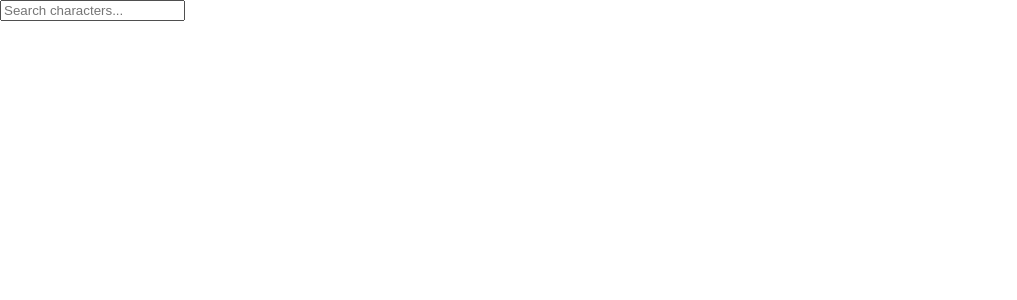
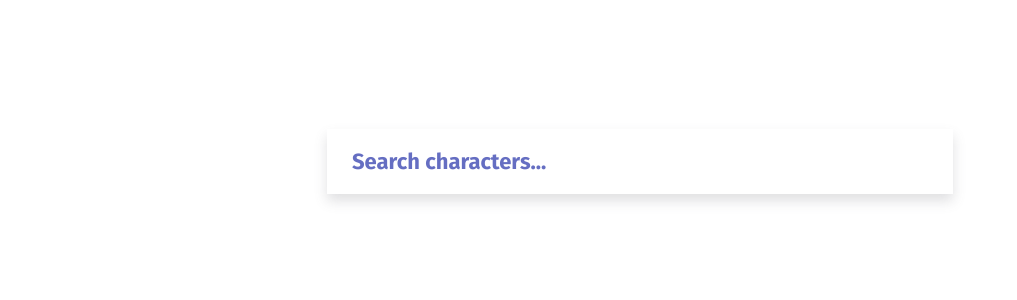
Before and after one commit to annalatyeva/latyeva_fuse8_test-task, a React (Create React App) app: page / in a window 1280 px wide. Shown: the top 300 px of the page, without its empty margins (0-1017 px from the left). Built offline with nearby package versions, Linux system fonts and the light colour scheme.

Commit message:
feat: add styles and adaptive, add focus to input, refactoring

```diff
--- a/public/index.html
+++ b/public/index.html
@@ -24,6 +24,12 @@
       work correctly both with client-side routing and a non-root public URL.
       Learn how to configure a non-root public URL by running `npm run build`.
     -->
+    <link rel="preconnect" href="https://fonts.googleapis.com" />
+    <link rel="preconnect" href="https://fonts.gstatic.com" crossorigin />
+    <link
+      href="https://fonts.googleapis.com/css2?family=Fira+Sans:wght@400;700&family=Montserrat:wght@400;700&display=swap"
+      rel="stylesheet"
+    />
     <title>Rick and Morty Database</title>
   </head>
   <body>
--- a/src/App.js
+++ b/src/App.js
@@ -1,3 +1,5 @@
+import './app.css';
+
 import InputPage from './pages/inputPage/InputPage';
 
 function App() {
--- /dev/null
+++ b/src/app.css
@@ -0,0 +1,272 @@
+:root {
+  --montserrat: 'Montserrat', serif;
+  --fira: 'Fira Sans', serif;
+  --blue: rgb(101, 110, 194);
+  --black: rgb(40, 38, 38);
+  --gray: rgb(118, 118, 118);
+  --green: rgb(38, 117, 4);
+  --red: rgb(130, 10, 10);
+  --box-shadow: 0px 7px 12px 0px rgba(100, 100, 111, 0.2);
+}
+
+.page {
+  max-width: 1636px;
+  margin: auto;
+  padding: 20px;
+}
+
+.search-container {
+  position: fixed;
+  top: 0px;
+  left: 50%;
+  padding: 129px 0px 0px;
+  transform: translateX(-50%);
+  width: 100%;
+  max-width: 1636px;
+  background-color: #ffffff;
+}
+
+.input-container {
+  max-width: 626px;
+  margin: auto;
+}
+
+.input {
+  width: 100%;
+  padding: 19px 25px;
+  font-family: var(--fira);
+  font-weight: bold;
+  font-size: 22px;
+  color: var(--blue);
+  border: none;
+  box-shadow: var(--box-shadow);
+}
+
+.input:focus {
+  border: none;
+  outline: none;
+}
+
+.input::placeholder {
+  color: var(--blue);
+}
+
+.count-container {
+  max-width: 626px;
+  margin: auto;
+  padding: 13px 0px 67px 39px;
+}
+
+.count {
+  font-family: var(--montserrat);
+  font-size: 16px;
+  color: var(--black);
+}
+
+.cards-container {
+  display: grid;
+  grid-template-columns: repeat(6, 1fr);
+  gap: 20px;
+  padding-top: 272px;
+}
+
+.card {
+  box-shadow: var(--box-shadow);
+
+  h2 {
+    font-family: var(--fira);
+    color: var(--black);
+  }
+
+  .card-info {
+    display: flex;
+    justify-content: space-between;
+    line-height: 30px;
+    font-family: var(--montserrat);
+    font-size: 14px;
+  }
+}
+
+.card:first-child,
+.card:nth-child(2) {
+  grid-column: span 3;
+
+  h2 {
+    font-size: 30px;
+  }
+
+  a {
+    height: 262px;
+    padding: 19px 30px;
+  }
+}
+
+.card:nth-child(n + 3) {
+  grid-column: span 2;
+
+  h2 {
+    font-size: 25px;
+  }
+
+  a {
+    height: 150px;
+    padding: 20px 34px 12px;
+  }
+}
+
+.card a {
+  display: flex;
+  flex-direction: column;
+  justify-content: space-between;
+  color: var(--gray);
+  text-decoration: none;
+}
+
+.card a:hover {
+  background-color: rgb(101, 110, 194, 0.1);
+}
+
+.dead,
+.alive,
+.unknown {
+  font-weight: bold;
+}
+
+.dead {
+  color: var(--red);
+}
+
+.alive {
+  color: var(--green);
+}
+
+.unknown {
+  color: var(--blue);
+}
+
+@media screen and (max-width: 1200px) {
+  .card:first-child,
+  .card:nth-child(2) {
+    a {
+      height: 210px;
+    }
+  }
+}
+
+@media screen and (max-width: 1130px) {
+  .card:nth-child(n + 3) {
+    grid-column: span 3;
+  }
+}
+
+@media screen and (max-width: 800px) {
+  .card:first-child,
+  .card:nth-child(2) {
+    grid-column: span 6;
+
+    h2 {
+      font-size: 28px;
+    }
+
+    a {
+      height: 180px;
+    }
+  }
+
+  .card:nth-child(n + 3) {
+    h2 {
+      font-size: 22px;
+    }
+  }
+}
+
+@media screen and (max-width: 768px) {
+  .search-container {
+    position: relative;
+    padding: 50px 0px 0px;
+    max-width: 768px;
+    width: 100%;
+    background-color: #ffffff;
+  }
+
+  .input-container {
+    max-width: 490px;
+    margin: auto;
+  }
+
+  .input {
+    padding: 14px 20px;
+    font-size: 20px;
+  }
+
+  .count-container {
+    max-width: 490px;
+    padding: 13px 0px 50px 39px;
+  }
+
+  .cards-container {
+    padding-top: 0px;
+    gap: 10px;
+  }
+
+  .card:first-child,
+  .card:nth-child(2) {
+    h2 {
+      font-size: 25px;
+    }
+
+    a {
+      height: 150px;
+    }
+  }
+
+  .card:nth-child(n + 3) {
+    .card-info {
+      flex-direction: column;
+      line-height: 22px;
+    }
+
+    h2 {
+      font-size: 20px;
+    }
+  }
+}
+
+@media screen and (max-width: 500px) {
+  .card:first-child,
+  .card:nth-child(2) {
+    a {
+      height: 140px;
+      padding: 11px 22px;
+    }
+  }
+
+  .card:nth-child(n + 3) {
+    grid-column: span 6;
+
+    .card-info {
+      flex-direction: row;
+    }
+
+    a {
+      height: 120px;
+      padding: 12px 26px 4px;
+    }
+  }
+}
+
+@media screen and (max-width: 370px) {
+  .card:first-child,
+  .card:nth-child(2) {
+    .card-info {
+      line-height: 22px;
+      flex-direction: column;
+    }
+  }
+
+  .card:nth-child(n + 3) {
+    .card-info {
+      flex-direction: column;
+    }
+  }
+}
--- a/src/components/characterCard/CharacterCard.jsx
+++ b/src/components/characterCard/CharacterCard.jsx
@@ -1,16 +1,39 @@
 import PropTypes from 'prop-types';
 
-const CharacterCard = ({ characterResults }) => (
-  <a href={characterResults.url} target="_blank" rel="noreferrer">
+const CharacterCard = ({ characterResults }) => {
+  const createdDate = new Date(characterResults.created);
+  const day =
+    createdDate.getDate() < 10
+      ? `0${createdDate.getDate()}`
+      : createdDate.getDate();
+  const month =
+    createdDate.getMonth() + 1 < 10
+      ? `0${createdDate.getMonth() + 1}`
+      : createdDate.getMonth() + 1;
+  const createdDateFormated = `${day}
+  .${month}
+  .${createdDate.getFullYear()}`;
+  return (
     <div className="card">
-      <h2>
-        {characterResults.name} {characterResults.species}
-      </h2>
-      <p>Status: {characterResults.status}</p>
-      <p>Created: {characterResults.created}</p>
+      <a href={characterResults.url} target="_blank" rel="noreferrer">
+        <h2>
+          {characterResults.name} - {characterResults.species}
+        </h2>
+        <div className="card-info">
+          <p>
+            <span>Status: </span>
+            <span className={characterResults.status.toLowerCase()}>
+              {characterResults.status}
+            </span>
+          </p>
+          <p>
+            <span>Created: </span> <span>{createdDateFormated}</span>
+          </p>
+        </div>
+      </a>
     </div>
-  </a>
-);
+  );
+};
 
 CharacterCard.propTypes = {
   characterResults: PropTypes.shape({
--- a/src/components/countInfo/CountInfo.jsx
+++ b/src/components/countInfo/CountInfo.jsx
@@ -1,8 +1,8 @@
 import PropTypes from 'prop-types';
 
 const CountInfo = ({ count }) => (
-  <div>
-    <p>Found characters: {count}</p>
+  <div className="count-container">
+    <p className="count">Found characters: {count}</p>
   </div>
 );
 
--- a/src/components/input/Input.jsx
+++ b/src/components/input/Input.jsx
@@ -1,18 +1,28 @@
+import { useEffect, useRef } from 'react';
 import PropTypes from 'prop-types';
 
 const Input = ({ inputValue, getInputValue }) => {
   const placeholderText = 'Search characters...';
+  const inputRef = useRef(null);
+
+  useEffect(() => {
+    if (inputRef.current) {
+      inputRef.current.focus();
+    }
+  }, []);
 
   return (
-    <div>
+    <div className="input-container">
       <input
         aria-label={placeholderText}
         type="text"
         id="input"
+        className="input"
         name="input"
         placeholder={placeholderText}
         onChange={getInputValue}
         value={inputValue}
+        ref={inputRef}
       />
     </div>
   );
--- a/src/index.css
+++ b/src/index.css
@@ -1,3 +1,8 @@
 * {
   margin: 0;
+  box-sizing: border-box;
 }
+
+body {
+  background-color: #ffffff;
+}
--- a/src/pages/inputPage/InputPage.jsx
+++ b/src/pages/inputPage/InputPage.jsx
@@ -51,12 +51,16 @@ const InputPage = () => {
   };
 
   return (
-    <div>
-      <Input inputValue={searchTerm} getInputValue={getInputValue} />
-      {characterData.length > 0 ? <CountInfo count={totalCount} /> : null}
-      {characterData.map((character) => (
-        <CharacterCard key={character.id} characterResults={character} />
-      ))}
+    <div className="page">
+      <div className="search-container">
+        <Input inputValue={searchTerm} getInputValue={getInputValue} />
+        {characterData.length > 0 ? <CountInfo count={totalCount} /> : null}
+      </div>
+      <div className="cards-container">
+        {characterData.map((character) => (
+          <CharacterCard key={character.id} characterResults={character} />
+        ))}
+      </div>
     </div>
   );
 };
```
